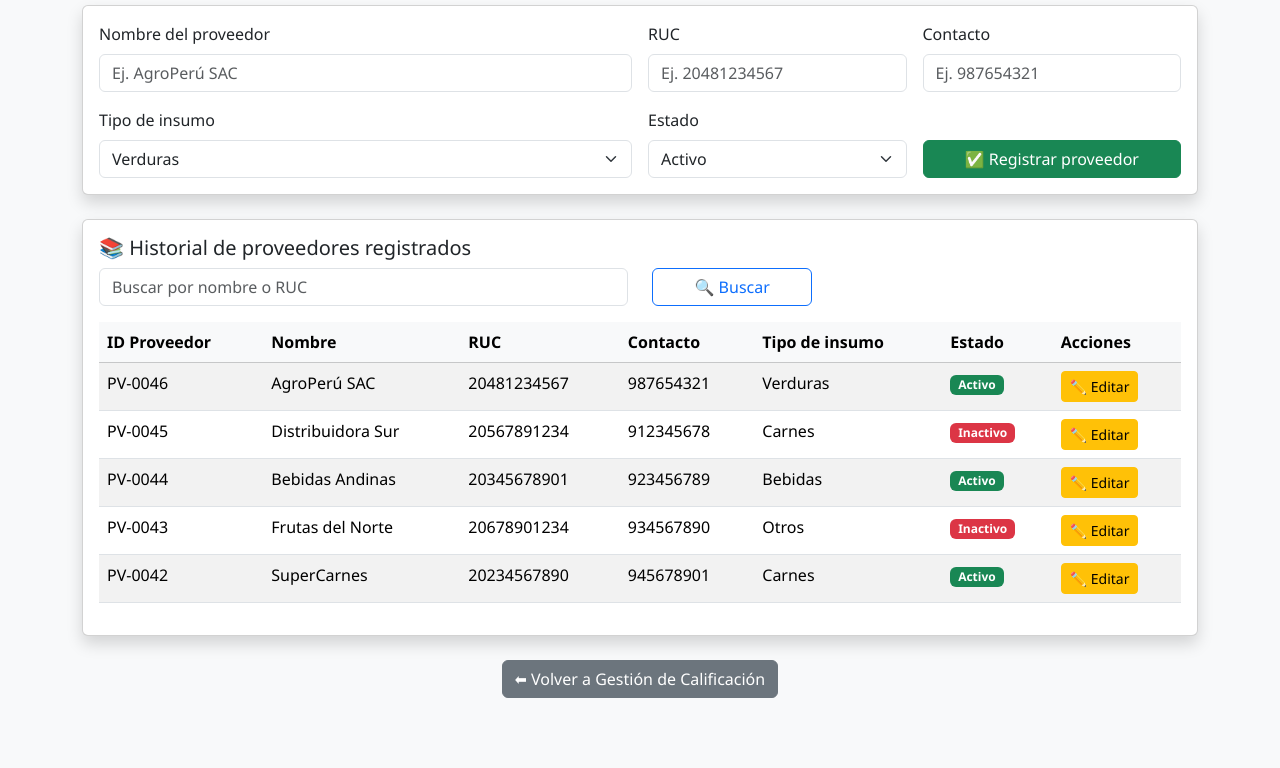
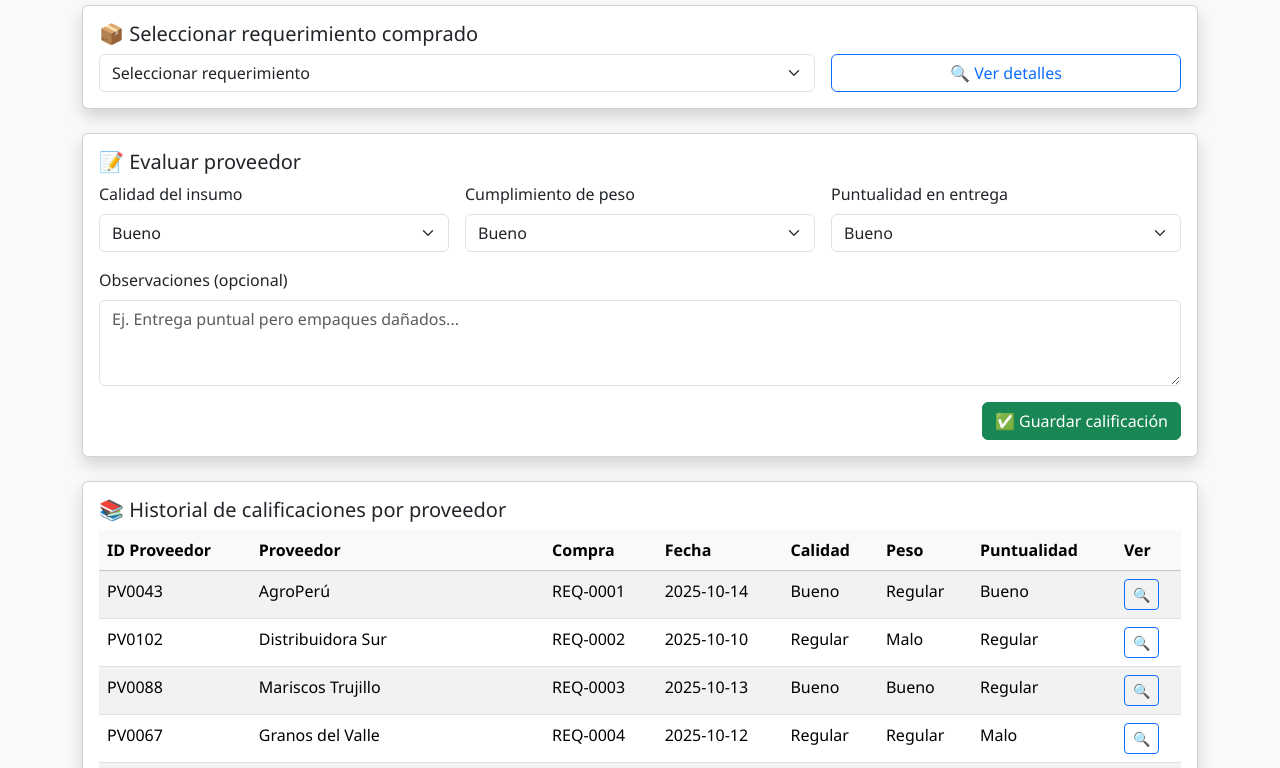
Before and after one commit to janb144/restaurante-Wayas, a plain HTML site: page gestiondeinventarioactividad1.html in a window 1280 px wide. Shown: the part 121-889 px from the top of the page. Before the commit the page ends 867 px from the top, so only its background shows below. Drawn offline with nearby package versions, Linux system fonts and the light colour scheme.

Commit message:
se mejoró la actividad calificar proveedor tras compra

```diff
--- a/gestiondeinventarioactividad1.html
+++ b/gestiondeinventarioactividad1.html
@@ -1,128 +1,157 @@
 <!DOCTYPE html>
 <html lang="es">
+
 <head>
   <meta charset="UTF-8">
   <meta name="viewport" content="width=device-width, initial-scale=1">
-  <title>Registrar Proveedor</title>
+  <title>Calificar Proveedor</title>
   <!-- Bootstrap CSS -->
   <link href="https://cdn.jsdelivr.net/npm/bootstrap@5.3.2/dist/css/bootstrap.min.css" rel="stylesheet">
   <link rel="stylesheet" href="styles.css">
 </head>
+
 <body>
   <div class="container py-5">
-    <h2 class="text-center mb-4 title-wayas">🧾 Registrar Proveedor Nuevo</h2>
+    <h2 class="text-center mb-4 title-wayas">⭐ Calificar Proveedor tras Compra</h2>
 
-<!-- Formulario de proveedor -->
+    <!-- Selección de requerimiento comprado -->
     <div class="card mb-4 shadow">
       <div class="card-body">
-    <form class="row g-3" id="formProveedor">
-      <input type="hidden" id="idProveedor">
-      <div class="col-md-6">
-        <label for="nombreProveedor" class="form-label">Nombre del proveedor</label>
-        <input type="text" class="form-control" id="nombreProveedor" placeholder="Ej. AgroPerú SAC">
-      </div>
-      <div class="col-md-3">
-        <label for="ruc" class="form-label">RUC</label>
-        <input type="text" class="form-control" id="ruc" placeholder="Ej. 20481234567">
-      </div>
-      <div class="col-md-3">
-        <label for="contacto" class="form-label">Contacto</label>
-        <input type="text" class="form-control" id="contacto" placeholder="Ej. 987654321">
-      </div>
-      <div class="col-md-6">
-        <label for="tipoInsumo" class="form-label">Tipo de insumo</label>
-        <select id="tipoInsumo" class="form-select">
-          <option>Verduras</option>
-          <option>Carnes</option>
-          <option>Bebidas</option>
-          <option>Otros</option>
+        <h5 class="card-title">📦 Seleccionar requerimiento comprado</h5>
+        <form class="row g-3" onsubmit="event.preventDefault(); verDetallesRequerimiento();">
+          <div class="col-md-8">
+            <select class="form-select" id="selectorRequerimiento">
+              <option selected disabled>Seleccionar requerimiento</option>
+              <option value="REQ-0001">REQ-0001 - AgroPerú</option>
+              <option value="REQ-0002">REQ-0002 - Distribuidora Sur</option>
+              <option value="REQ-0003">REQ-0003 - Mariscos Trujillo</option>
+              <option value="REQ-0004">REQ-0004 - Granos del Valle</option>
             </select>
           </div>
-      <div class="col-md-3">
-        <label for="estado" class="form-label">Estado</label>
-        <select id="estado" class="form-select">
-          <option>Activo</option>
-          <option>Inactivo</option>
+          <div class="col-md-4">
+            <button type="submit" class="btn btn-outline-primary w-100">🔍 Ver detalles</button>
+          </div>
+        </form>
+
+        <!-- Detalle del requerimiento -->
+        <div class="mt-4" id="detalleRequerimiento" style="display: none;">
+          <h6>📄 Detalle del requerimiento</h6>
+          <p><strong>Proveedor:</strong> <span id="detalleProveedor"></span></p>
+          <p><strong>Fecha:</strong> <span id="detalleFecha"></span></p>
+          <p><strong>Insumos:</strong></p>
+          <ul id="detalleInsumos"></ul>
+        </div>
+      </div>
+    </div>
+
+    <!-- Calificación por criterios -->
+    <div class="card mb-4 shadow">
+      <div class="card-body">
+        <h5 class="card-title">📝 Evaluar proveedor</h5>
+        <form class="row g-3">
+          <div class="col-md-4">
+            <label class="form-label">Calidad del insumo</label>
+            <select class="form-select">
+              <option>Bueno</option>
+              <option>Regular</option>
+              <option>Malo</option>
             </select>
           </div>
-  <div class="col-md-3 align-self-end text-end">
-    <button type="submit" class="btn btn-success w-100" id="btnGuardar">✅ Registrar proveedor</button>
+          <div class="col-md-4">
+            <label class="form-label">Cumplimiento de peso</label>
+            <select class="form-select">
+              <option>Bueno</option>
+              <option>Regular</option>
+              <option>Malo</option>
+            </select>
           </div>
-
+          <div class="col-md-4">
+            <label class="form-label">Puntualidad en entrega</label>
+            <select class="form-select">
+              <option>Bueno</option>
+              <option>Regular</option>
+              <option>Malo</option>
+            </select>
+          </div>
+          <div class="col-md-12">
+            <label class="form-label">Observaciones (opcional)</label>
+            <textarea class="form-control" rows="3"
+              placeholder="Ej. Entrega puntual pero empaques dañados..."></textarea>
+          </div>
+          <div class="col-12 text-end">
+            <button type="submit" class="btn btn-success">✅ Guardar calificación</button>
+          </div>
         </form>
       </div>
     </div>
 
-<!-- Historial de proveedores -->
+    <!-- Historial de calificaciones -->
     <div class="card shadow">
       <div class="card-body">
-    <h5 class="card-title">📚 Historial de proveedores registrados</h5>
-<!-- Filtro de búsqueda -->
-<form class="row mb-3" onsubmit="event.preventDefault(); filtrarProveedores();">
-  <div class="col-md-6">
-    <input type="text" class="form-control" id="busquedaProveedor" placeholder="Buscar por nombre o RUC">
-  </div>
-  <div class="col-md-2">
-    <button type="submit" class="btn btn-outline-primary w-100">🔍 Buscar</button>
-  </div>
-</form>
-<table class="table table-striped" id="tablaProveedores">
+        <h5 class="card-title">📚 Historial de calificaciones por proveedor</h5>
+        <table class="table table-striped">
           <thead class="table-light">
             <tr>
               <th>ID Proveedor</th>
-      <th>Nombre</th>
-      <th>RUC</th>
-      <th>Contacto</th>
-      <th>Tipo de insumo</th>
-      <th>Estado</th>
-      <th>Acciones</th>
+              <th>Proveedor</th>
+              <th>Compra</th>
+              <th>Fecha</th>
+              <th>Calidad</th>
+              <th>Peso</th>
+              <th>Puntualidad</th>
+              <th>Ver</th>
             </tr>
           </thead>
           <tbody>
             <tr>
-    <td>PV-0046</td>
-    <td>AgroPerú SAC</td>
-    <td>20481234567</td>
-    <td>987654321</td>
-    <td>Verduras</td>
-    <td><span class="badge bg-success">Activo</span></td>
-    <td><button class="btn btn-sm btn-warning" onclick="editarProveedor('PV-0046')">✏️ Editar</button></td>
+              <td>PV0043</td>
+              <td>AgroPerú</td>
+              <td>REQ-0001</td>
+              <td>2025-10-14</td>
+              <td>Bueno</td>
+              <td>Regular</td>
+              <td>Bueno</td>
+              <td><button class="btn btn-sm btn-outline-primary">🔍</button></td>
             </tr>
             <tr>
-    <td>PV-0045</td>
+              <td>PV0102</td>
               <td>Distribuidora Sur</td>
-    <td>20567891234</td>
-    <td>912345678</td>
-    <td>Carnes</td>
-    <td><span class="badge bg-danger">Inactivo</span></td>
-    <td><button class="btn btn-sm btn-warning" onclick="editarProveedor('PV-0045')">✏️ Editar</button></td>
+              <td>REQ-0002</td>
+              <td>2025-10-10</td>
+              <td>Regular</td>
+              <td>Malo</td>
+              <td>Regular</td>
+              <td><button class="btn btn-sm btn-outline-primary">🔍</button></td>
             </tr>
             <tr>
-    <td>PV-0044</td>
-    <td>Bebidas Andinas</td>
-    <td>20345678901</td>
-    <td>923456789</td>
-    <td>Bebidas</td>
-    <td><span class="badge bg-success">Activo</span></td>
-    <td><button class="btn btn-sm btn-warning" onclick="editarProveedor('PV-0044')">✏️ Editar</button></td>
+              <td>PV0088</td>
+              <td>Mariscos Trujillo</td>
+              <td>REQ-0003</td>
+              <td>2025-10-13</td>
+              <td>Bueno</td>
+              <td>Bueno</td>
+              <td>Regular</td>
+              <td><button class="btn btn-sm btn-outline-primary">🔍</button></td>
             </tr>
             <tr>
-    <td>PV-0043</td>
-    <td>Frutas del Norte</td>
-    <td>20678901234</td>
-    <td>934567890</td>
-    <td>Otros</td>
-    <td><span class="badge bg-danger">Inactivo</span></td>
-    <td><button class="btn btn-sm btn-warning" onclick="editarProveedor('PV-0043')">✏️ Editar</button></td>
+              <td>PV0067</td>
+              <td>Granos del Valle</td>
+              <td>REQ-0004</td>
+              <td>2025-10-12</td>
+              <td>Regular</td>
+              <td>Regular</td>
+              <td>Malo</td>
+              <td><button class="btn btn-sm btn-outline-primary">🔍</button></td>
             </tr>
             <tr>
-    <td>PV-0042</td>
-    <td>SuperCarnes</td>
-    <td>20234567890</td>
-    <td>945678901</td>
-    <td>Carnes</td>
-    <td><span class="badge bg-success">Activo</span></td>
-    <td><button class="btn btn-sm btn-warning" onclick="editarProveedor('PV-0042')">✏️ Editar</button></td>
+              <td>PV0055</td>
+              <td>Aceites y Condimentos S.A.C.</td>
+              <td>REQ-0005</td>
+              <td>2025-10-11</td>
+              <td>Bueno</td>
+              <td>Bueno</td>
+              <td>Bueno</td>
+              <td><button class="btn btn-sm btn-outline-primary">🔍</button></td>
             </tr>
           </tbody>
         </table>
@@ -135,46 +164,53 @@
     </div>
   </div>
   <script>
-  const proveedores = {
-    "PV-0046": { id: "PV-0046", nombre: "AgroPerú SAC", ruc: "20481234567", contacto: "987654321", tipo: "Verduras", estado: "Activo" },
-    "PV-0045": { id: "PV-0045", nombre: "Distribuidora Sur", ruc: "20567891234", contacto: "912345678", tipo: "Carnes", estado: "Inactivo" },
-    "PV-0044": { id: "PV-0044", nombre: "Bebidas Andinas", ruc: "20345678901", contacto: "923456789", tipo: "Bebidas", estado: "Activo" },
-    "PV-0043": { id: "PV-0043", nombre: "Frutas del Norte", ruc: "20678901234", contacto: "934567890", tipo: "Otros", estado: "Inactivo" },
-    "PV-0042": { id: "PV-0042", nombre: "SuperCarnes", ruc: "20234567890", contacto: "945678901", tipo: "Carnes", estado: "Activo" }
+    const requerimientos = {
+      "REQ-0001": {
+        proveedor: "AgroPerú",
+        fecha: "2025-10-14",
+        insumos: ["Tomate - 12 kg", "Pollo - 8 kg", "Cebolla - 5 kg"]
+      },
+      "REQ-0002": {
+        proveedor: "Distribuidora Sur",
+        fecha: "2025-10-10",
+        insumos: ["Manzana - 6 kg", "Zanahoria - 4 kg", "Plátano - 5 kg"]
+      },
+      "REQ-0003": {
+        proveedor: "Mariscos Trujillo",
+        fecha: "2025-10-13",
+        insumos: ["Pescado - 6 kg", "Calamar - 3 kg"]
+      },
+      "REQ-0004": {
+        proveedor: "Granos del Valle",
+        fecha: "2025-10-12",
+        insumos: ["Arroz - 25 kg", "Lentejas - 10 kg", "Sal - 3 kg"]
+      }
     };
 
-  function editarProveedor(id) {
-    const proveedor = proveedores[id];
-    if (proveedor) {
-      document.getElementById("idProveedor").value = proveedor.id;
-      document.getElementById("nombreProveedor").value = proveedor.nombre;
-      document.getElementById("ruc").value = proveedor.ruc;
-      document.getElementById("contacto").value = proveedor.contacto;
-      document.getElementById("tipoInsumo").value = proveedor.tipo;
-      document.getElementById("estado").value = proveedor.estado;
+    function verDetallesRequerimiento() {
+      const selector = document.getElementById("selectorRequerimiento");
+      const id = selector.value;
+      const detalle = requerimientos[id];
 
-      const btn = document.getElementById("btnGuardar");
-      btn.textContent = "💾 Guardar cambios";
-      btn.classList.remove("btn-success");
-      btn.classList.add("btn-warning");
+      if (detalle) {
+        document.getElementById("detalleProveedor").textContent = detalle.proveedor;
+        document.getElementById("detalleFecha").textContent = detalle.fecha;
 
-      window.scrollTo({ top: 0, behavior: "smooth" });
+        const ul = document.getElementById("detalleInsumos");
+        ul.innerHTML = "";
+        detalle.insumos.forEach(item => {
+          const li = document.createElement("li");
+          li.textContent = item;
+          ul.appendChild(li);
+        });
+
+        document.getElementById("detalleRequerimiento").style.display = "block";
       }
-  }
-
-  function filtrarProveedores() {
-    const filtro = document.getElementById("busquedaProveedor").value.toLowerCase();
-    const filas = document.querySelectorAll("#tablaProveedores tbody tr");
-
-    filas.forEach(fila => {
-      const nombre = fila.cells[1].textContent.toLowerCase();
-      const ruc = fila.cells[2].textContent.toLowerCase();
-      fila.style.display = (nombre.includes(filtro) || ruc.includes(filtro)) ? "" : "none";
-    });
     }
   </script>
 
   <!-- Bootstrap JS -->
   <script src="https://cdn.jsdelivr.net/npm/bootstrap@5.3.2/dist/js/bootstrap.bundle.min.js"></script>
 </body>
+
 </html>
```
Also changed, not shown: calificacion_evaluar_proveedor.html (+102 -12 lines). Lines whose indentation alone changed are shown as unchanged.
